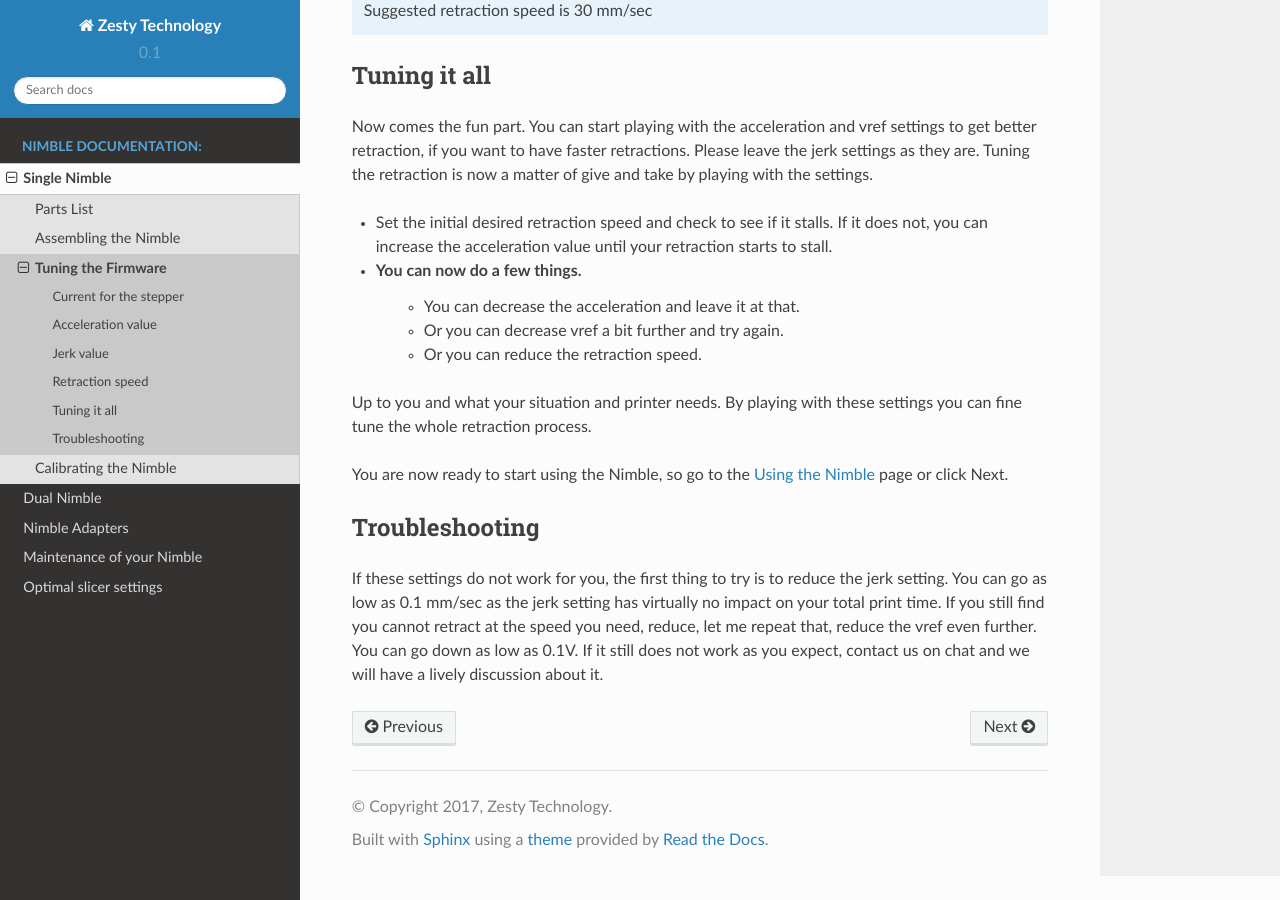
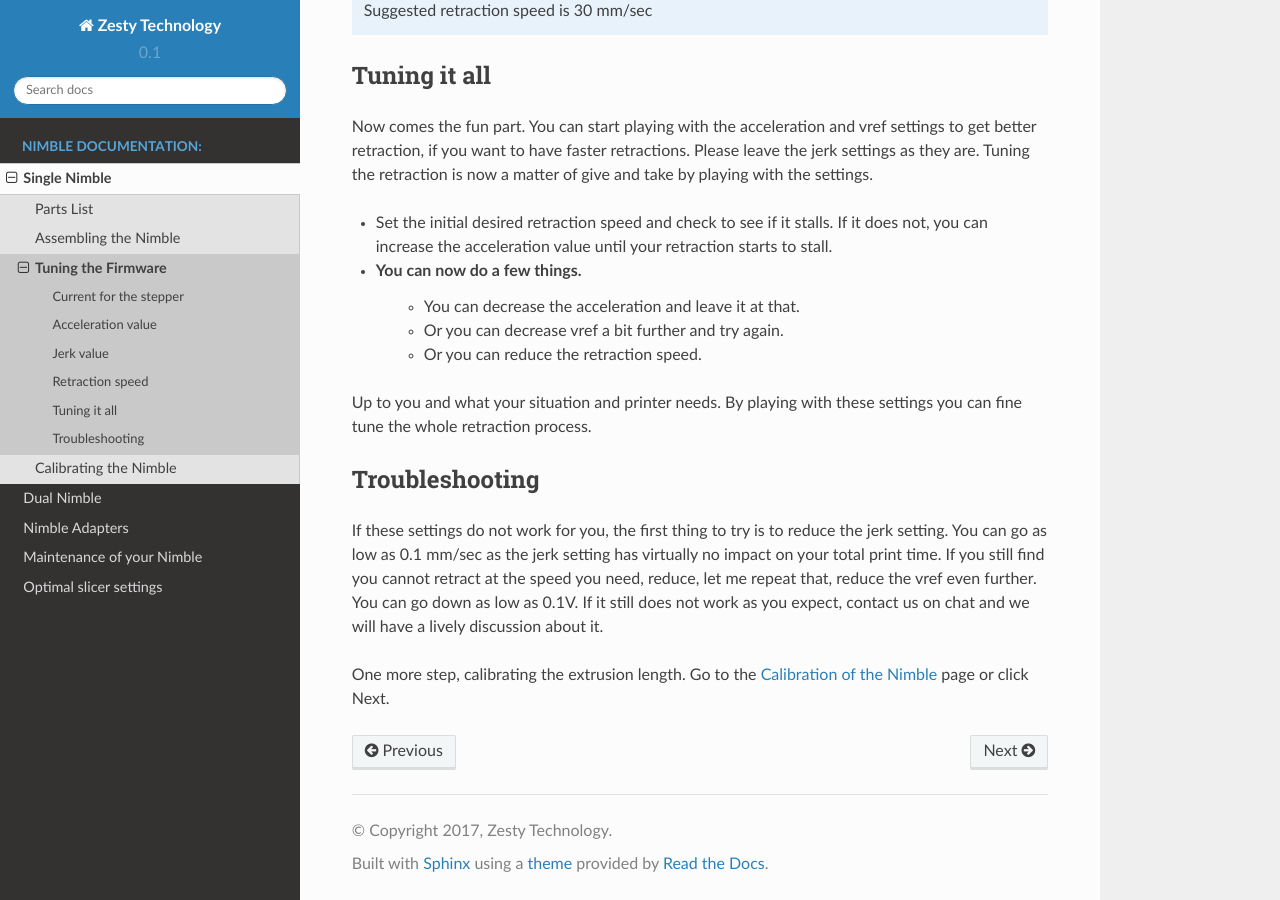
Before and after one commit to ZestyTechnology/zesty-docs, a Sphinx documentation site: the page built from docs/nimble_single/tuning.rst, in a window 1280 px wide and 900 px high, scrolled down 1598 px. Built offline with Sphinx 7.4.7 and the Read the Docs theme 2.0.0, drawn with Linux system fonts in a browser that asks for light colours.

Commit message:
Update tuning.rst
Changed last  link to go to calibration doc

```diff
--- a/docs/nimble_single/tuning.rst
+++ b/docs/nimble_single/tuning.rst
@@ -54,8 +54,8 @@ Now comes the fun part. You can start playing with the acceleration and vref set
 
 Up to you and what your situation and printer needs. By playing with these settings you can fine tune the whole retraction process.
 
-You are now ready to start using the Nimble, so go to the :doc:`Using the Nimble<./using>` page or click Next.
-
 Troubleshooting
 ---------------
 If these settings do not work for you, the first thing to try is to reduce the jerk setting. You can go as low as 0.1 mm/sec as the jerk setting has virtually no impact on your total print time. If you still find you cannot retract at the speed you need, reduce, let me repeat that, reduce the vref even further. You can go down as low as 0.1V. If it still does not work as you expect, contact us on chat and we will have a lively discussion about it.
+
+One more step, calibrating the extrusion length. Go to the :doc:`Calibration of the Nimble<./calibration>` page or click Next.
```
